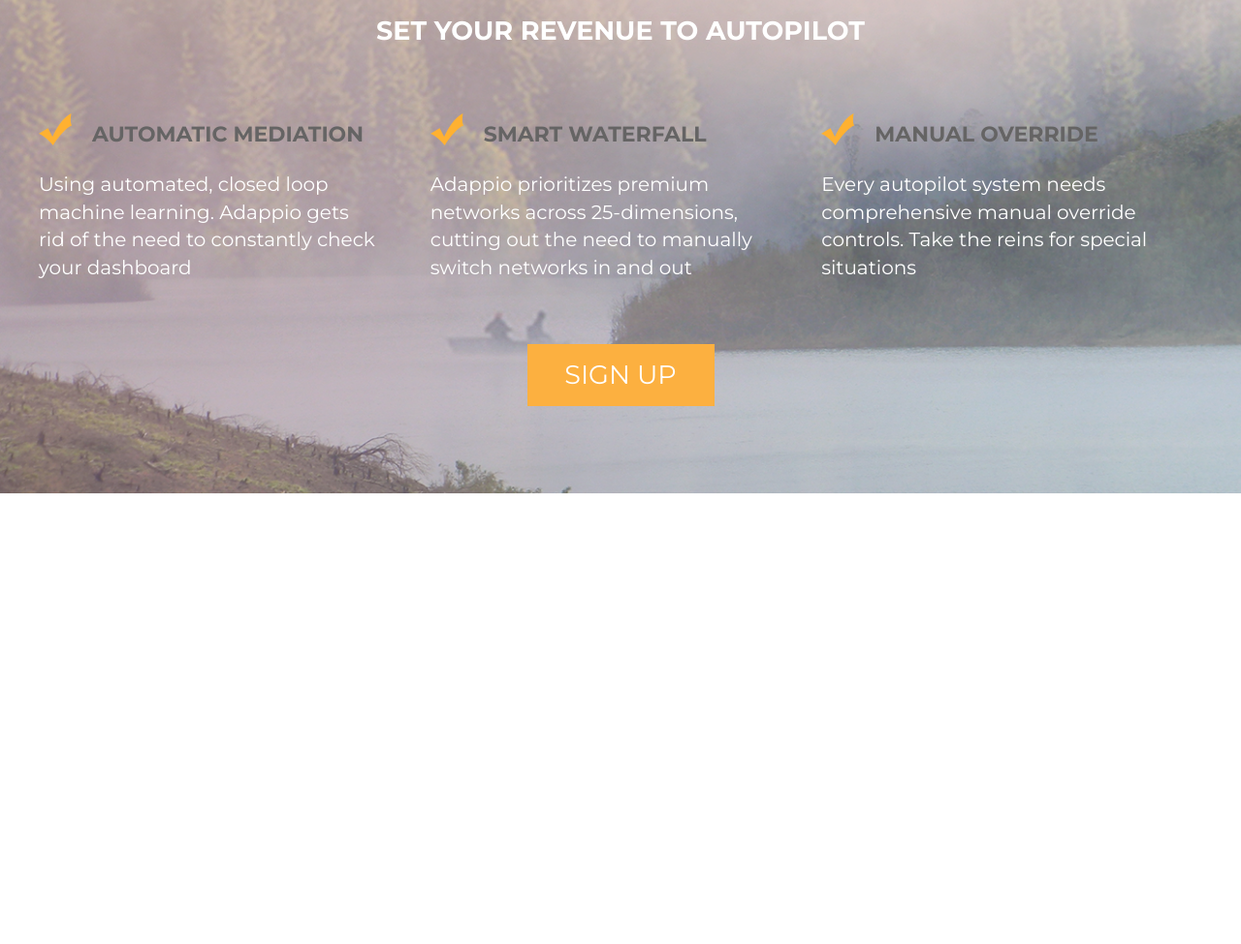
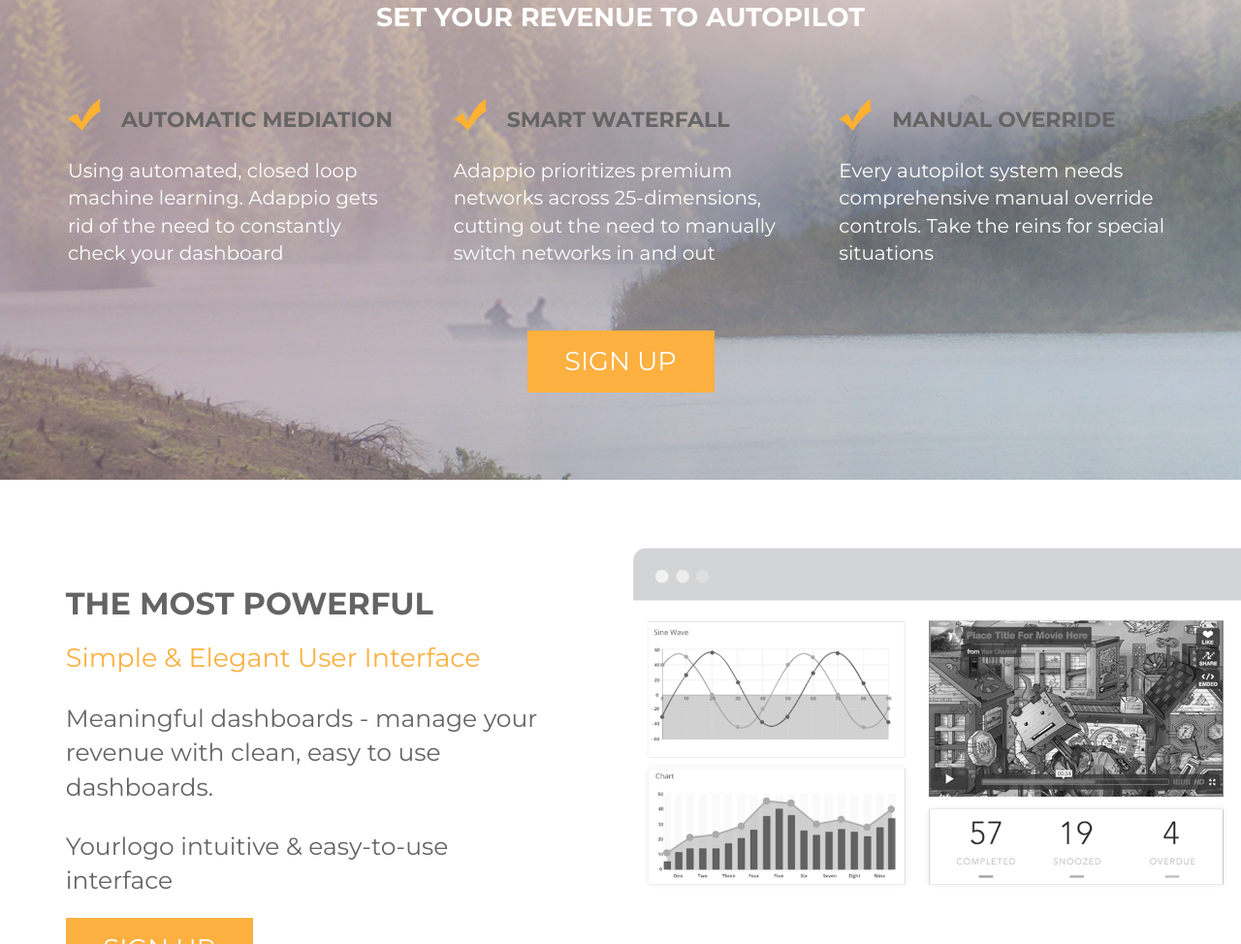
Before and after one commit to Viengo/Yourlogo, a website: page index.html in a window 1280 px wide. Shown: the part 1826-2800 px from the top of the page at 97% size. Before the commit the page ends 2335 px from the top, so only its background shows below. Drawn offline with nearby package versions, Linux system fonts and the light colour scheme.

Commit message:
presentation section

```diff
--- a/bower_components/bootstrap-sass/assets/stylesheets/bootstrap/_navbar.scss
+++ b/bower_components/bootstrap-sass/assets/stylesheets/bootstrap/_navbar.scss
@@ -194,7 +194,7 @@
 .navbar-toggle {
   position: relative;
   float: right;
-  margin-right: $navbar-padding-horizontal;
+//  margin-right: $navbar-padding-horizontal;
     margin-top: 30px;
   padding: 9px 10px;
 //  @include navbar-vertical-align(34px);
--- a/bower_components/bootstrap-sass/assets/stylesheets/bootstrap/_variables.scss
+++ b/bower_components/bootstrap-sass/assets/stylesheets/bootstrap/_variables.scss
@@ -311,7 +311,7 @@ $screen-desktop:             $screen-md-min !default;
 
 // Large screen / wide desktop
 //** Deprecated `$screen-lg` as of v3.0.1
-$screen-lg:                  1230px !default;
+$screen-lg:                  1200px !default;
 $screen-lg-min:              $screen-lg !default;
 //** Deprecated `$screen-lg-desktop` as of v3.0.1
 $screen-lg-desktop:          $screen-lg-min !default;
@@ -352,7 +352,7 @@ $container-desktop:            (940px + $grid-gutter-width) !default;
 $container-md:                 $container-desktop !default;
 
 // Large screen / wide desktop
-$container-large-desktop:      (1200px + $grid-gutter-width) !default;
+$container-large-desktop:      (1140px + $grid-gutter-width) !default;
 //** For `$screen-lg-min` and up.
 $container-lg:                 $container-large-desktop !default;
 
--- a/client/styles/scss/layouts/_home.scss
+++ b/client/styles/scss/layouts/_home.scss
@@ -3,4 +3,5 @@
     @import "home/monetization";
     @import "home/partners";
     @import "home/autopilot";
+    @import "home/presentation";
 }
--- a/client/styles/scss/layouts/home/_autopilot.scss
+++ b/client/styles/scss/layouts/home/_autopilot.scss
@@ -35,7 +35,7 @@
                 width: 420px;
             }
             @include breakpoint(large) {
-                width: 350px;
+                width: 344px;
                 margin-left: 50px;
             }
             @include breakpoint(medium) {
--- /dev/null
+++ b/client/styles/scss/layouts/home/_presentation.scss
@@ -0,0 +1,99 @@
+.presentation {
+    padding: 70px 0 40px;
+    @include breakpoint(extra-small) {
+        padding: 30px 0 20px;
+    }
+    .interface {
+        float: right;
+        width: 49%;
+        img {
+            width: 100%;
+            vertical-align: top;
+        }
+    }
+    .caption {
+        float: right;
+        width: 525px;
+        margin-right: 75px;
+        padding: 0 15px;
+        @include breakpoint(medium) {
+            width: 450px;
+            margin-right: 35px;
+        }
+        @include breakpoint(small) {
+            width: 350px;
+            margin-right: 25px;
+        }
+        @include breakpoint(extra-small) {
+            float: none;
+            width: 100%;
+            margin: 0 auto;
+        }
+        h2 {
+            margin-top: 40px;
+            font-size: 32px;
+            font-weight: 700;
+            text-transform: uppercase;
+            color: #656464;
+            @include breakpoint(medium) {
+                font-size: 27px;
+            }
+            @include breakpoint(small) {
+                font-size: 22px;
+            }
+            @include breakpoint(extra-small) {
+                font-size: 22px;
+            }
+        }
+        span {
+            display: block;
+            margin-top: 20px;
+            font-size: 27px;
+            color: #fcb040;
+            @include breakpoint(medium) {
+                font-size: 22px;
+            }
+            @include breakpoint(small) {
+                margin-top: 10px;
+                font-size: 20px;
+            }
+            @include breakpoint(extra-small) {
+                margin-top: 10px;
+                font-size: 20px;
+            }
+        }
+        p {
+            margin-top: 25px;
+            font-size: 25px;
+            color: #656464;
+            @include breakpoint(medium) {
+                margin-top: 20px;
+                font-size: 20px;
+            }
+            @include breakpoint(small) {
+                margin-top: 15px;
+                font-size: 18px;
+            }
+            @include breakpoint(extra-small) {
+                margin-top: 15px;
+                font-size: 18px;
+            }
+        }
+        .button {
+            width: 193px;
+            margin-top: 20px;
+            font-size: 27px;
+            line-height: 64px;
+            @include breakpoint(small) {
+                width: 140px;
+                font-size: 22px;
+                line-height: 50px;
+            }
+            @include breakpoint(extra-small) {
+                width: 140px;
+                font-size: 22px;
+                line-height: 50px;
+            }
+        }
+    }
+}
--- a/client/styles/scss/widgets/_header.scss
+++ b/client/styles/scss/widgets/_header.scss
@@ -4,7 +4,8 @@ header {
     top: 0;
     width: 100%;
     .nav-style {
-
+        .navbar-header{
+            padding: 0 15px;
             img {
                 @include breakpoint(medium){
                     width: 120px;
@@ -13,6 +14,7 @@ header {
                 @include breakpoint(small){
                     width: 100px;
                     margin-top: 10px;
+                }
             }
         }
 
@@ -91,14 +93,7 @@ header {
                 padding: 10px 18px;
                 border: none;
                 @include border-radius(18px);
-                @include breakpoint(small){
-                    display: none;
-                }
-                @include breakpoint(extra-small){
-                    float: none;
-                    margin: 15px 0 0;
             }
         }
     }
 }
-}
--- a/index.html
+++ b/index.html
@@ -11,8 +11,8 @@
 </head>
 <body class="home">
 <header>
+<nav class="navbar navbar-default nav-style" role="navigation">
     <div class="container">
-<nav class="navbar navbar-default nav-style" role="navigation">
         <!-- Brand and toggle get grouped for better mobile display -->
         <div class="navbar-header">
             <button type="button" class="navbar-toggle" data-toggle="collapse" data-target="#bs-example-navbar-collapse-1">
@@ -34,11 +34,11 @@
                 <li><a href="javascript:void(0)">blog</a></li>
                 <li><a href="javascript:void(0)">about us</a></li>
                 <li><a href="javascript:void(0)">login</a></li>
-                <a class="button orange" href="javascript:void(0)">sign up</a>
+                <a class="button orange hidden-xs hidden-sm" href="javascript:void(0)">sign up</a>
             </ul>
         </div><!-- /.navbar-collapse -->
+    </div>
 </nav>
-    </div>
 </header>
 <main>
     <section class="slider hidden-xs">
@@ -135,6 +135,18 @@
         </div>
         <a class="button orange" href="javascript:void(0)">sign up</a>
 </section>
+    <section class="presentation">
+    <div class="clearfix">
+    <div class="interface hidden-xs"><img src="client/images/interface.png" alt="user interface"/></div>
+    <div class="caption">
+        <h2>the most powerful</h2>
+        <span>Simple & Elegant User Interface</span>
+        <p>Meaningful dashboards - manage your revenue with clean, easy to use dashboards.</p>
+        <p>Yourlogo intuitive & easy-to-use interface</p>
+        <a class="button orange" href="javscript:void(0">sign up</a>
+    </div>
+    </div>
+</section>
 </main>
 </body>
 </html>
```
Also changed, not shown: tpl/index.html (+1 -0 lines), tpl/layouts/presentation.html (added, +12 -0 lines), tpl/widgets/header.html (+3 -3 lines), client/images/interface.png (added), client/styles/css/index.css. Lines whose indentation alone changed are shown as unchanged.
